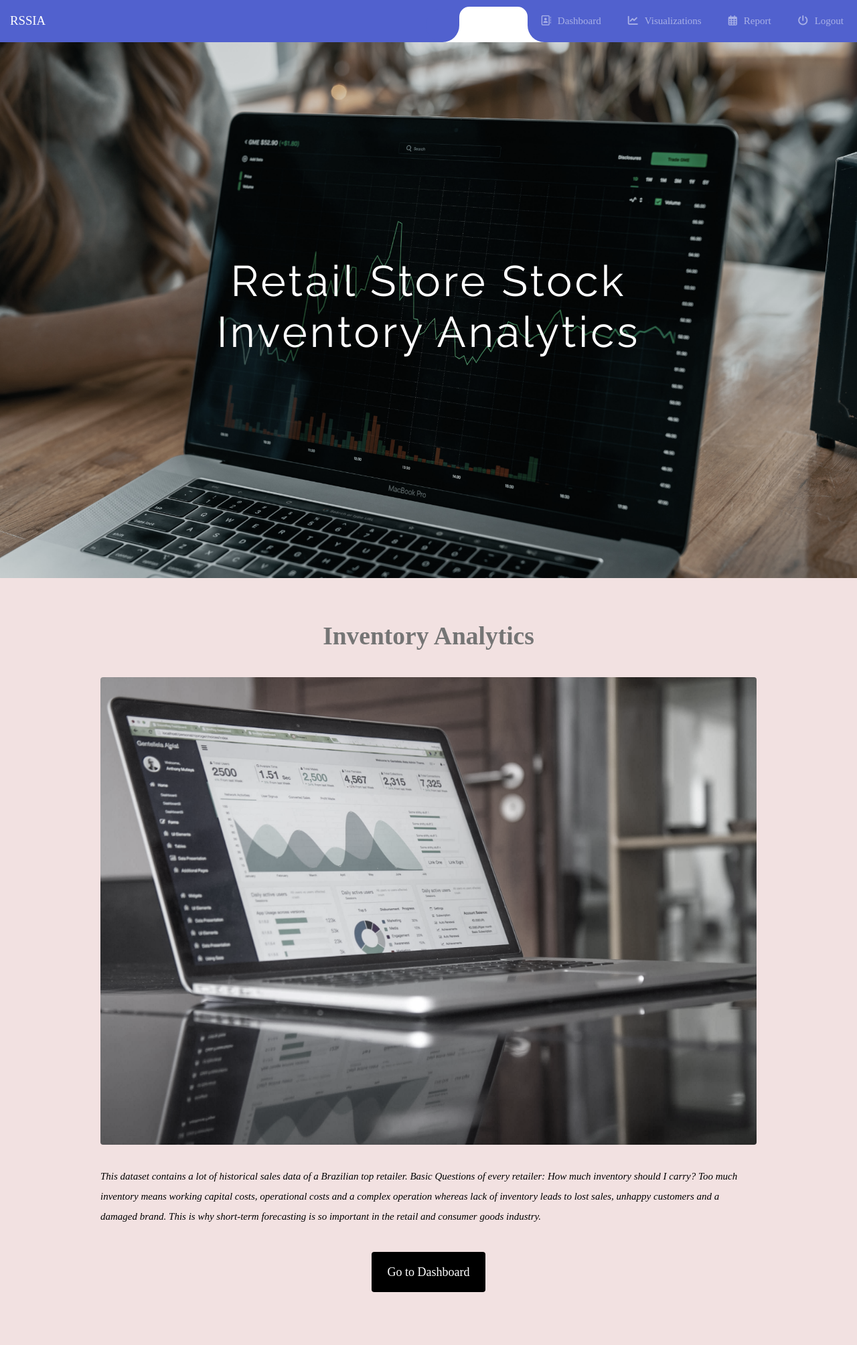
After one commit to Dixon-Antony/Stock-Inventory-Analysis, a Flask app: template templates/home.html in a window 1280 px wide. The commit adds this page. Shown: the whole page at 67% size. Run offline with Flask 2, Linux system fonts and the light colour scheme; the template is opened without the code that fills it, so the values that code supplies are empty; parts of the project's set-up code (start-up, migrations or seed data) failed here and were passed over; some libraries are stand-ins or nearby versions.

Commit message:
sprint-3

```diff
--- a/app.py
+++ b/app.py
@@ -75,6 +75,11 @@ app.config['MYSQL_DB'] = 'rssia'
 mysql = MySQL(app)
 
 
+#home
+@app.route ('/')
+def home():
+    return render_template('home.html')
+
 
 #login and registration
 
@@ -148,7 +153,7 @@ def register():
 
 #Unwanted
 
-@app.route("/dash")
+@app.route("/dashTemp")
 def base():
 	return render_template("dash.html")
 
@@ -156,8 +161,8 @@ labelX = 'Date-Sales graph (overall)'
 
 #dashboard
 
-@app.route("/")
-def home():
+@app.route("/dash")
+def dashboard():
 
     current_x = str(session.get('X'))
     current_y = str(session.get('Y'))
@@ -171,7 +176,7 @@ def home():
         return render_template("graph.html",labelX=labelX,x_data=d['date'],y_data=d['sales'],x_name='date',y_name='sales',most_sales=most_sales_date+" ("+most_sales_count+")",least_sales=least_sales_date,most_stock=most_stock_date+" ("+most_stock_count+")",avg_price=avg_stock_price)
 
 
-@app.route("/",methods=["POST"])
+@app.route("/dash",methods=["POST"])
 def form_input():
 
     x = request.form['X-Value']
--- a/static/login.css
+++ b/static/login.css
@@ -1,3 +1,7 @@
+*{
+  font-family: 'Maiandra GD';
+}
+
 #login-form {
     --primary: #6d58ff;
     --primary-dark: #362a89;
--- a/static/style.css
+++ b/static/style.css
@@ -1,4 +1,8 @@
 /* Store this code in 'style.css' file inside the 'static' folder*/
+
+*,body{
+	font-family: 'Maiandra GD';
+}
 
 			.header{
 				padding: 5px 120px;
--- /dev/null
+++ b/templates/home.html
@@ -0,0 +1,88 @@
+<!DOCTYPE html>
+<html>
+<head>
+<title>W3.CSS Template</title>
+<meta charset="UTF-8">
+<meta name="viewport" content="width=device-width, initial-scale=1">
+<link rel="stylesheet" href="https://www.w3schools.com/w3css/4/w3.css">
+<link rel="stylesheet" href="https://fonts.googleapis.com/css?family=Raleway">
+
+  <link rel="preconnect" href="https://fonts.gstatic.com">
+  <link href="https://fonts.googleapis.com/css2?family=Bebas+Neue&display=swap" rel="stylesheet">
+
+  <link href="https://cdnjs.cloudflare.com/ajax/libs/jquery/3.1.0/jquery.min.js">
+
+  <link rel="stylesheet" href="{{ url_for('static', filename='style.css') }}">
+  <link rel="stylesheet" href="https://cdn.jsdelivr.net/npm/bootstrap@4.6.1/dist/css/bootstrap.min.css">
+  <link rel="stylesheet" href="https://cdnjs.cloudflare.com/ajax/libs/font-awesome/5.10.2/css/all.css">
+  <link rel="stylesheet" href="https://cdnjs.cloudflare.com/ajax/libs/font-awesome/6.2.0/css/all.min.css">
+  <link rel="stylesheet" href="./static/dashstyle.css">
+  <script src="https://code.jquery.com/jquery-3.4.1.min.js"></script>
+  <script src="https://cdn.jsdelivr.net/npm/popper.js@1.16.1/dist/umd/popper.min.js"></script>
+  <script src="https://cdn.jsdelivr.net/npm/bootstrap@4.6.1/dist/js/bootstrap.min.js"></script>
+  <script src="https://code.jquery.com/jquery-3.4.1.min.js"></script>
+  <script type="text/javascript" src="../static/dash.js"></script>
+  <script src="https://cdn.jsdelivr.net/npm/chart.js"></script>
+<style>
+body,h1,h2{font-family: "Raleway", sans-serif}
+body, html {height: 100%}
+p {line-height: 2}
+.bgimg, .bgimg2 {
+  min-height: 100%;
+  background-position: center;
+  background-size: cover;
+}
+.bgimg {background-image: url("../static/img2.jpg")}
+.bgimg2 {background-image: url("../static/img1.jpg")}
+</style>
+</head>
+<body>
+
+<nav class="navbar navbar-expand-custom navbar-mainbg">
+    <a class="navbar-brand navbar-logo" href="#">RSSIA </a>
+    <button class="navbar-toggler" type="button" aria-controls="navbarSupportedContent" aria-expanded="false" aria-label="Toggle navigation">
+    <i class="fas fa-bars text-white"></i>
+    </button>
+    <div class="collapse navbar-collapse" id="navbarSupportedContent">
+        <ul class="navbar-nav ml-auto">
+            <div class="hori-selector"><div class="left"></div><div class="right"></div></div>
+            <li class="nav-item">
+                <a class="nav-link active" href="javascript:void(0);"><i class="fas fa-tachometer-alt"></i>Home</a>
+            </li>
+            <li class="nav-item">
+                <a class="nav-link" href="/dash"><i class="far fa-address-book"></i>Dashboard</a>
+            </li>
+            <li class="nav-item">
+                <a class="nav-link" href="/visuals"><i class="fa-solid fa-chart-line"></i>Visualizations</a>
+            </li>
+            <li class="nav-item">
+                <a class="nav-link" href="javascript:void(0);"><i class="far fa-calendar-alt"></i>Report</a>
+            </li>
+            <li class="nav-item">
+                <a class="nav-link" href="/logout"><i class="fa-solid fa-power-off"></i>Logout</a>
+            </li>
+        </ul>
+    </div>
+</nav>
+
+<!-- Header / Home-->
+<header class="w3-display-container w3-wide bgimg w3-grayscale-min" id="home">
+  <div class="w3-display-middle w3-text-white w3-center">
+    <h1 class="w3-jumbo">Retail Store Stock Inventory Analytics</h1>
+  </div>
+</header>
+
+
+
+<!-- About / Jane And John -->
+<div class="w3-container w3-padding-64 w3-pale-red w3-grayscale-min" id="us">
+  <div class="w3-content">
+    <h1 class="w3-center w3-text-grey"><b>Inventory Analytics</b></h1>
+    <img class="w3-round w3-grayscale-min" src="../static/img1.jpg" style="width:100%;margin:32px 0">
+    <p><i>This dataset contains a lot of historical sales data of a Brazilian top retailer. Basic Questions of every retailer: How much inventory should I carry? Too much inventory means working capital costs, operational costs and a complex operation whereas lack of inventory leads to lost sales, unhappy customers and a damaged brand. This is why short-term forecasting is so important in the retail and consumer goods industry.</i>
+    </p><br>
+    <p class="w3-center"><a href="/dash" class="w3-button w3-black w3-round w3-padding-large w3-large">Go to Dashboard</a></p>
+  </div>
+</div>
+</body>
+</html>
--- a/templates/login.html
+++ b/templates/login.html
@@ -33,7 +33,7 @@
     </head>
 <body>
 <form action = "{{url_for('login')}}" method="post" id="login-form">
-    <img src="./static/rssia.jpeg">
+    <!-- <img src="./static/rssia.jpeg"> -->
     <div class="msg">{{msg}}</div>
     <h1>Sign In</h1>
 
--- a/templates/register.html
+++ b/templates/register.html
@@ -39,7 +39,7 @@
     <!-- <svg class="logo">
         <use xlink:href="#logo">
     </svg>-->
-    <img src="./static/rssia.jpeg">
+    <!-- <img src="./static/rssia.jpeg"> -->
     <div class="msg">{{msg}}</div>
     <h1>Register</h1>
     <div class="input email">
```
Also changed, not shown: other parts of static/style.css (+91 -0 lines), templates/graph.html (+16 -13 lines), templates/visuals.html (+11 -11 lines), static/img1.jpg (added), static/img2.jpg (added).
